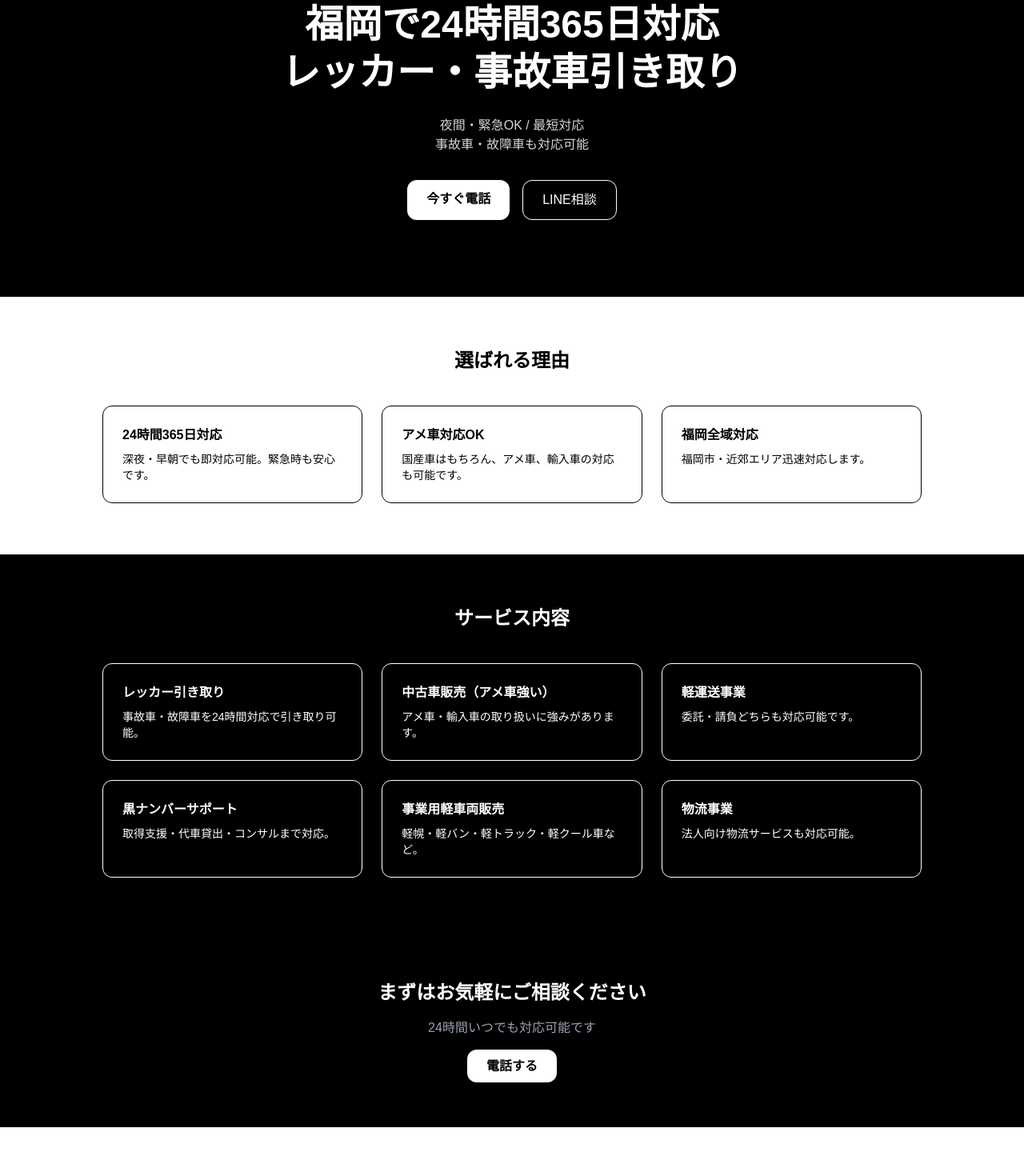
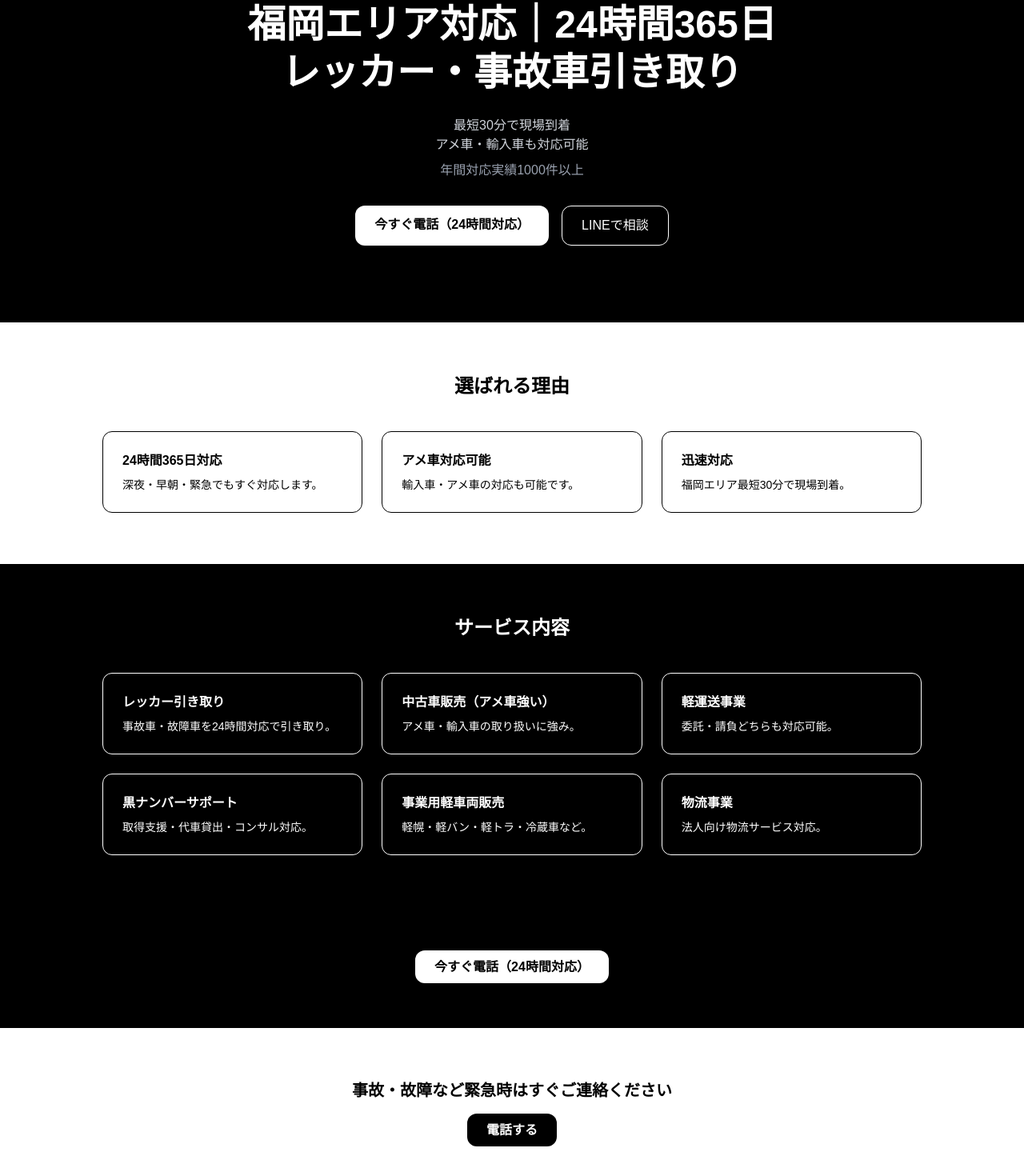
Before and after one commit to gami-official/a-produce-site, a Next.js app: page / in a window 1280 px wide. Shown: the part 95-1565 px from the top of the page at 80% size. Before the commit the page ends 1504 px from the top, so only its background shows below. Built offline with nearby package versions, Linux system fonts and the light colour scheme.

Commit message:
Update page.tsx

```diff
--- a/app/page.tsx
+++ b/app/page.tsx
@@ -5,27 +5,32 @@ export default function Home() {
       {/* ファーストビュー */}
       <section className="text-center py-24 px-4">
         <h1 className="text-3xl md:text-5xl font-bold leading-tight">
-          福岡で24時間365日対応<br />
+          福岡エリア対応｜24時間365日<br />
           レッカー・事故車引き取り
         </h1>
 
         <p className="mt-6 text-gray-300">
-          夜間・緊急OK / 最短対応<br />
-          事故車・故障車も対応可能
+          最短30分で現場到着<br />
+          アメ車・輸入車も対応可能
         </p>
 
-        <div className="mt-8 flex justify-center gap-4">
+        <p className="mt-2 text-gray-400">
+          年間対応実績1000件以上
+        </p>
+
+        <div className="mt-8 flex justify-center gap-4 flex-wrap">
           <a
-            href="tel:092-284-9392"
+            href="tel:あなたの電話番号"
             className="bg-white text-black px-6 py-3 rounded-xl font-bold"
           >
-            今すぐ電話
+            今すぐ電話（24時間対応）
           </a>
+
           <a
-            href="hide0821002"
+            href="あなたのLINEリンク"
             className="border border-white px-6 py-3 rounded-xl"
           >
-            LINE相談
+            LINEで相談
           </a>
         </div>
       </section>
@@ -38,21 +43,21 @@ export default function Home() {
           <div className="border p-6 rounded-xl">
             <h3 className="font-bold">24時間365日対応</h3>
             <p className="mt-2 text-sm">
-              深夜・早朝でも即対応可能。緊急時も安心です。
+              深夜・早朝・緊急でもすぐ対応します。
             </p>
           </div>
 
           <div className="border p-6 rounded-xl">
-            <h3 className="font-bold">アメ車対応OK</h3>
+            <h3 className="font-bold">アメ車対応可能</h3>
             <p className="mt-2 text-sm">
-              国産車はもちろん、アメ車、輸入車の対応も可能です。
+              輸入車・アメ車の対応も可能です。
             </p>
           </div>
 
           <div className="border p-6 rounded-xl">
-            <h3 className="font-bold">福岡全域対応</h3>
+            <h3 className="font-bold">迅速対応</h3>
             <p className="mt-2 text-sm">
-              福岡市・近郊エリア迅速対応します。
+              福岡エリア最短30分で現場到着。
             </p>
           </div>
         </div>
@@ -67,62 +72,68 @@ export default function Home() {
           <div className="border p-6 rounded-xl">
             <h3 className="font-bold">レッカー引き取り</h3>
             <p className="text-sm mt-2">
-              事故車・故障車を24時間対応で引き取り可能。
+              事故車・故障車を24時間対応で引き取り。
             </p>
           </div>
 
           <div className="border p-6 rounded-xl">
             <h3 className="font-bold">中古車販売（アメ車強い）</h3>
             <p className="text-sm mt-2">
-              アメ車・輸入車の取り扱いに強みがあります。
+              アメ車・輸入車の取り扱いに強み。
             </p>
           </div>
 
           <div className="border p-6 rounded-xl">
             <h3 className="font-bold">軽運送事業</h3>
             <p className="text-sm mt-2">
-              委託・請負どちらも対応可能です。
+              委託・請負どちらも対応可能。
             </p>
           </div>
 
           <div className="border p-6 rounded-xl">
             <h3 className="font-bold">黒ナンバーサポート</h3>
             <p className="text-sm mt-2">
-              取得支援・代車貸出・コンサルまで対応。
+              取得支援・代車貸出・コンサル対応。
             </p>
           </div>
 
           <div className="border p-6 rounded-xl">
             <h3 className="font-bold">事業用軽車両販売</h3>
             <p className="text-sm mt-2">
-              軽幌・軽バン・軽トラック・軽クール車など。
+              軽幌・軽バン・軽トラ・冷蔵車など。
             </p>
           </div>
 
           <div className="border p-6 rounded-xl">
             <h3 className="font-bold">物流事業</h3>
             <p className="text-sm mt-2">
-              法人向け物流サービスも対応可能。
+              法人向け物流サービス対応。
             </p>
           </div>
 
         </div>
       </section>
 
-      {/* CTA */}
-      <section className="bg-black text-center py-16">
-        <h2 className="text-2xl font-bold">
-          まずはお気軽にご相談ください
+      {/* CTA（中） */}
+      <section className="text-center py-16">
+        <a
+          href="tel:あなたの電話番号"
+          className="bg-white text-black px-6 py-3 rounded-xl font-bold"
+        >
+          今すぐ電話（24時間対応）
+        </a>
+      </section>
+
+      {/* CTA（下） */}
+      <section className="bg-white text-black text-center py-16">
+        <h2 className="text-xl font-bold">
+          事故・故障など緊急時はすぐご連絡ください
         </h2>
-
-        <p className="mt-4 text-gray-400">
-          24時間いつでも対応可能です
-        </p>
 
         <div className="mt-6">
           <a
-            href="tel:092-284-9392"
-            className="bg-white text-black px-6 py-3 rounded-xl font-bold"
+            href="tel:あなたの電話番号"
+            className="bg-black text-white px-6 py-3 rounded-xl font-bold"
           >
             電話する
           </a>
```
